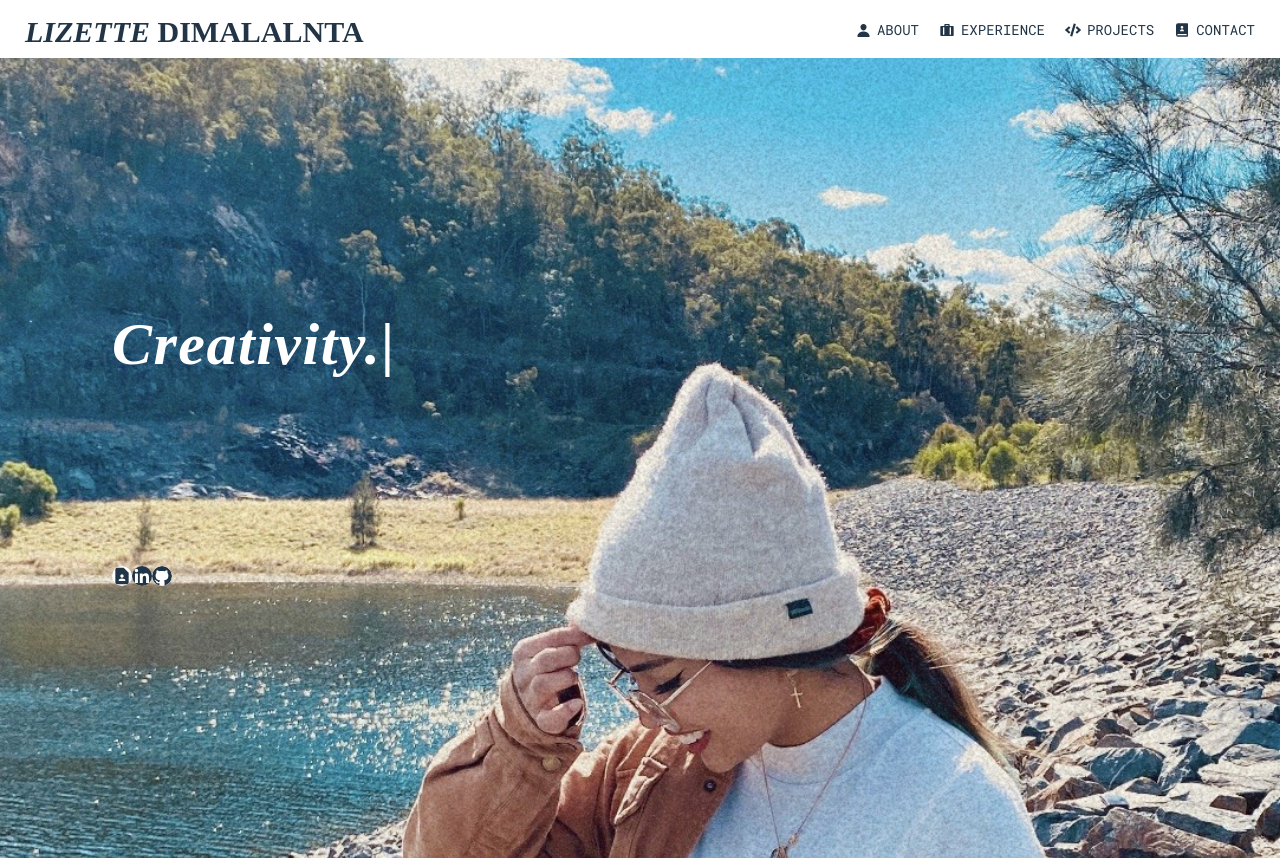
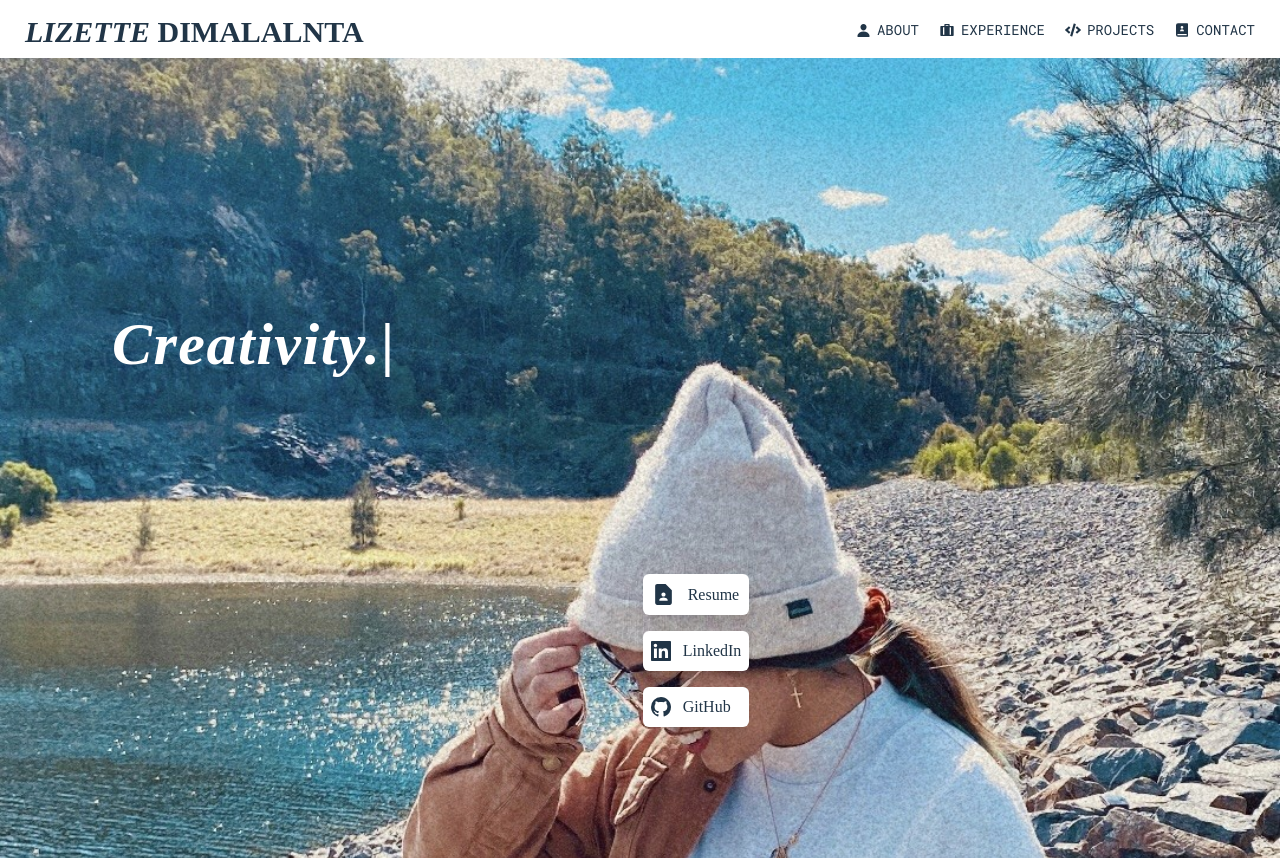
Before and after one commit to Lizette-Dimalanta/Portfolio_V2, a React (Vite) app: page / in a window 1280 px wide. Built offline with nearby package versions, Linux system fonts and the light colour scheme.

Commit message:
updated contact buttons

```diff
--- a/src/components/Home.jsx
+++ b/src/components/Home.jsx
@@ -28,19 +28,22 @@ const Home = () => {
           />
         </h2>
       </div>
-      <div className='flex pt-48 pl-28'>
-          <MdContactPage size={20} className='cursor-pointer rounded-full shadow-lg bg-white' />
-          <GrLinkedin size={20} className='cursor-pointer rounded-full shadow-lg bg-white' />
-          <VscGithubInverted size={20} className='cursor-pointer rounded-full shadow-lg bg-white' />
+      <div className='inline-flex flex-col pt-48 pl-28'>
+        <a href='' className='cursor-pointer flex items-center rounded-md shadow-lg bg-white m-2 p-2'>
+        <MdContactPage size={25} />
+        <span className='pl-3 inline-block'>Resume</span>
+        </a>
+        <a href='' className='cursor-pointer flex items-center rounded-md shadow-lg bg-white m-2 p-2'>
+        <GrLinkedin size={20} />
+        <span className='pl-3 inline-block'>LinkedIn</span>
+        </a>
+        <a href='' className='cursor-pointer flex items-center rounded-md shadow-lg bg-white m-2 p-2'>
+        <VscGithubInverted size={20} />
+        <span className='pl-3 inline-block'>GitHub</span>
+        </a>
         </div>
     </div>
   )
 }
 
-// place-content-end pr-24 pt-48
-
-{/* <div id='main' className='bg-fixed h-screen bg-cover bg-center' style={{ backgroundImage: `url(${'../images/ProfileImage.jpeg'})` }}></div> */}
-
-{/* <img src='../images/ProfileImage.jpeg' alt='Profile Image' className='w-full h-screen object-cover'/> */}
-
 export default Home
```
